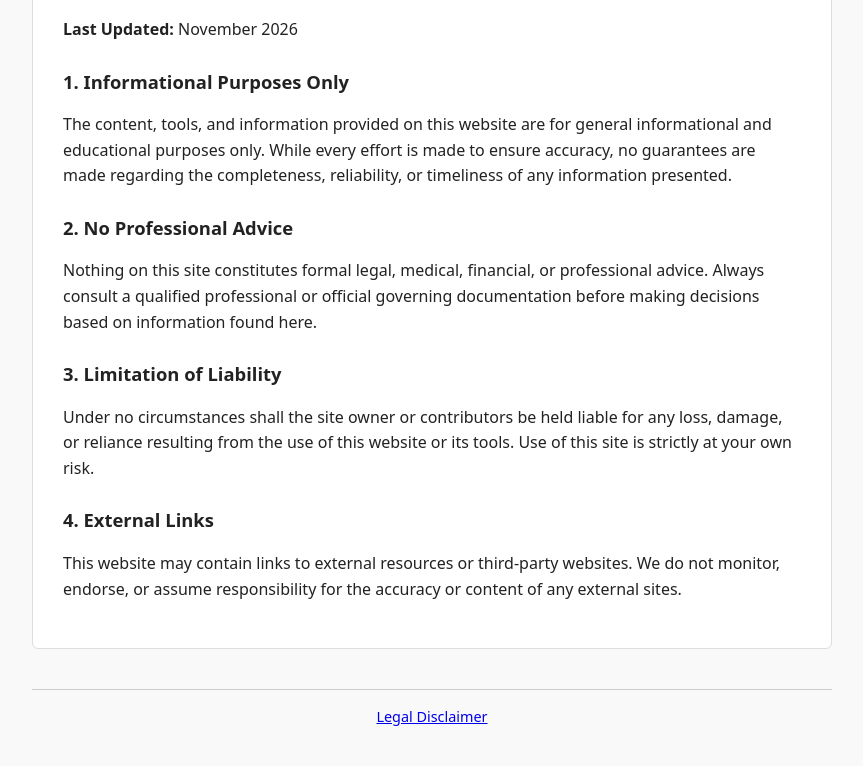
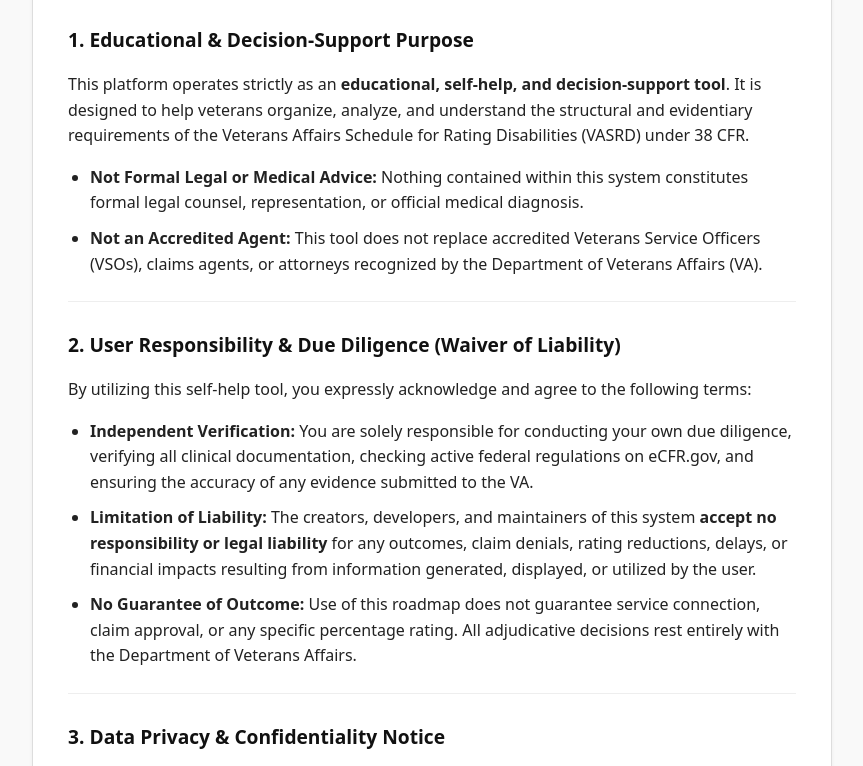
Before and after one commit to IndexNode-Studio/VASRD_mapper, a plain HTML site: page disclaimer.html in a window 1280 px wide. Shown: the part 183-949 px from the top of the page, without its empty margins (208-1071 px from the left). Drawn offline with Linux system fonts and the light colour scheme.

Commit message:
Update disclaimer.html

```diff
--- a/disclaimer.html
+++ b/disclaimer.html
@@ -3,7 +3,7 @@
 <head>
   <meta charset="UTF-8">
   <meta name="viewport" content="width=device-width, initial-scale=1.0">
-  <title>Legal Disclaimer</title>
+  <title>Data Privacy and Legal Disclaimers</title>
   <style>
     body {
       font-family: system-ui, -apple-system, sans-serif;
@@ -16,18 +16,32 @@
     }
     .container {
       background: #fff;
-      padding: 30px;
+      padding: 35px;
       border: 1px solid #ddd;
       border-radius: 6px;
+      box-shadow: 0 2px 4px rgba(0,0,0,0.05);
     }
     h1 {
       margin-top: 0;
-      border-bottom: 1px solid #eee;
-      padding-bottom: 10px;
+      border-bottom: 2px solid #eee;
+      padding-bottom: 12px;
+      font-size: 1.75rem;
     }
     h2 {
-      font-size: 1.15rem;
-      margin-top: 24px;
+      font-size: 1.2rem;
+      margin-top: 28px;
+      color: #111;
+    }
+    hr {
+      border: 0;
+      border-top: 1px solid #eee;
+      margin: 24px 0;
+    }
+    ul {
+      padding-left: 22px;
+    }
+    li {
+      margin-bottom: 10px;
     }
     .back-link {
       display: inline-block;
@@ -44,23 +58,32 @@
 <body>
   <div class="container">
     <a href="index.html" class="back-link">← Back to Home</a>
-    <h1>Legal Disclaimer</h1>
-    <p><strong>Last Updated:</strong> November 2026</p>
+    <h1>Data Privacy and Legal Disclaimers</h1>
 
-    <h2>1. Informational Purposes Only</h2>
-    <p>The content, tools, and information provided on this website are for general informational and educational purposes only. While every effort is made to ensure accuracy, no guarantees are made regarding the completeness, reliability, or timeliness of any information presented.</p>
+    <h2>1. Educational & Decision-Support Purpose</h2>
+    <p>This platform operates strictly as an <strong>educational, self-help, and decision-support tool</strong>. It is designed to help veterans organize, analyze, and understand the structural and evidentiary requirements of the Veterans Affairs Schedule for Rating Disabilities (VASRD) under 38 CFR.</p>
+    <ul>
+      <li><strong>Not Formal Legal or Medical Advice:</strong> Nothing contained within this system constitutes formal legal counsel, representation, or official medical diagnosis.</li>
+      <li><strong>Not an Accredited Agent:</strong> This tool does not replace accredited Veterans Service Officers (VSOs), claims agents, or attorneys recognized by the Department of Veterans Affairs (VA).</li>
+    </ul>
 
-    <h2>2. No Professional Advice</h2>
-    <p>Nothing on this site constitutes formal legal, medical, financial, or professional advice. Always consult a qualified professional or official governing documentation before making decisions based on information found here.</p>
+    <hr>
 
-    <h2>3. Limitation of Liability</h2>
-    <p>Under no circumstances shall the site owner or contributors be held liable for any loss, damage, or reliance resulting from the use of this website or its tools. Use of this site is strictly at your own risk.</p>
+    <h2>2. User Responsibility & Due Diligence (Waiver of Liability)</h2>
+    <p>By utilizing this self-help tool, you expressly acknowledge and agree to the following terms:</p>
+    <ul>
+      <li><strong>Independent Verification:</strong> You are solely responsible for conducting your own due diligence, verifying all clinical documentation, checking active federal regulations on eCFR.gov, and ensuring the accuracy of any evidence submitted to the VA.</li>
+      <li><strong>Limitation of Liability:</strong> The creators, developers, and maintainers of this system <strong>accept no responsibility or legal liability</strong> for any outcomes, claim denials, rating reductions, delays, or financial impacts resulting from information generated, displayed, or utilized by the user.</li>
+      <li><strong>No Guarantee of Outcome:</strong> Use of this roadmap does not guarantee service connection, claim approval, or any specific percentage rating. All adjudicative decisions rest entirely with the Department of Veterans Affairs.</li>
+    </ul>
 
-    <h2>4. External Links</h2>
-    <p>This website may contain links to external resources or third-party websites. We do not monitor, endorse, or assume responsibility for the accuracy or content of any external sites.</p>
+    <hr>
+
+    <h2>3. Data Privacy & Confidentiality Notice</h2>
+    <ul>
+      <li><strong>Local Processing & Control:</strong> Data entered into this roadmap (including clinical notes, personal conditions, and service history) is handled in accordance with user-controlled parameters.</li>
+      <li><strong>No Medical Records Storage:</strong> This platform does not maintain a secure, HIPAA-compliant electronic health record (EHR) database on external servers. Users are advised not to input sensitive personally identifiable information (PII) such as full Social Security Numbers or banking details into open text fields.</li>
+    </ul>
   </div>
-  <footer style="margin-top: 40px; padding-top: 15px; border-top: 1px solid #ccc; text-align: center; font-size: 0.9rem;">
-  <a href="disclaimer.html">Legal Disclaimer</a>
-</footer>
 </body>
 </html>
```
